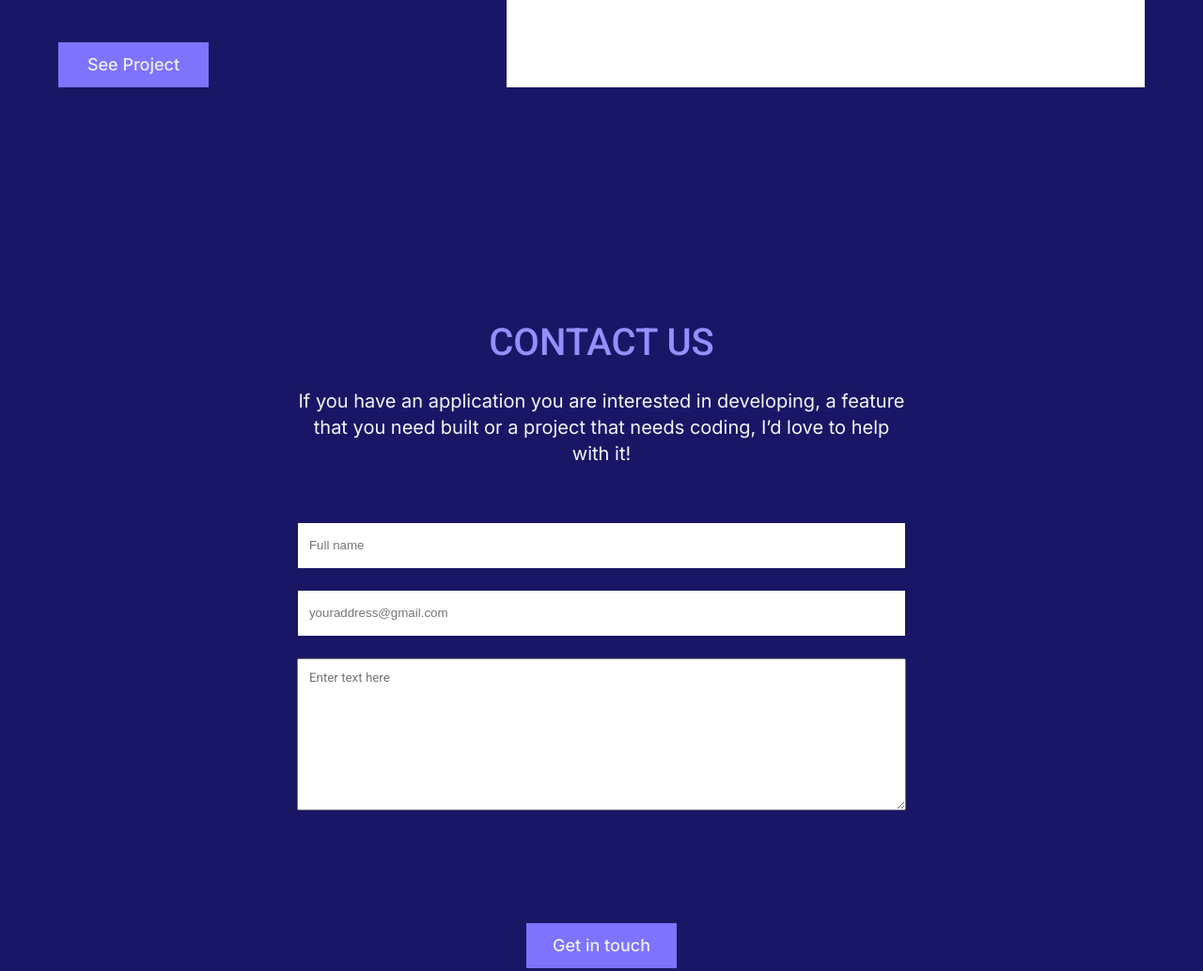
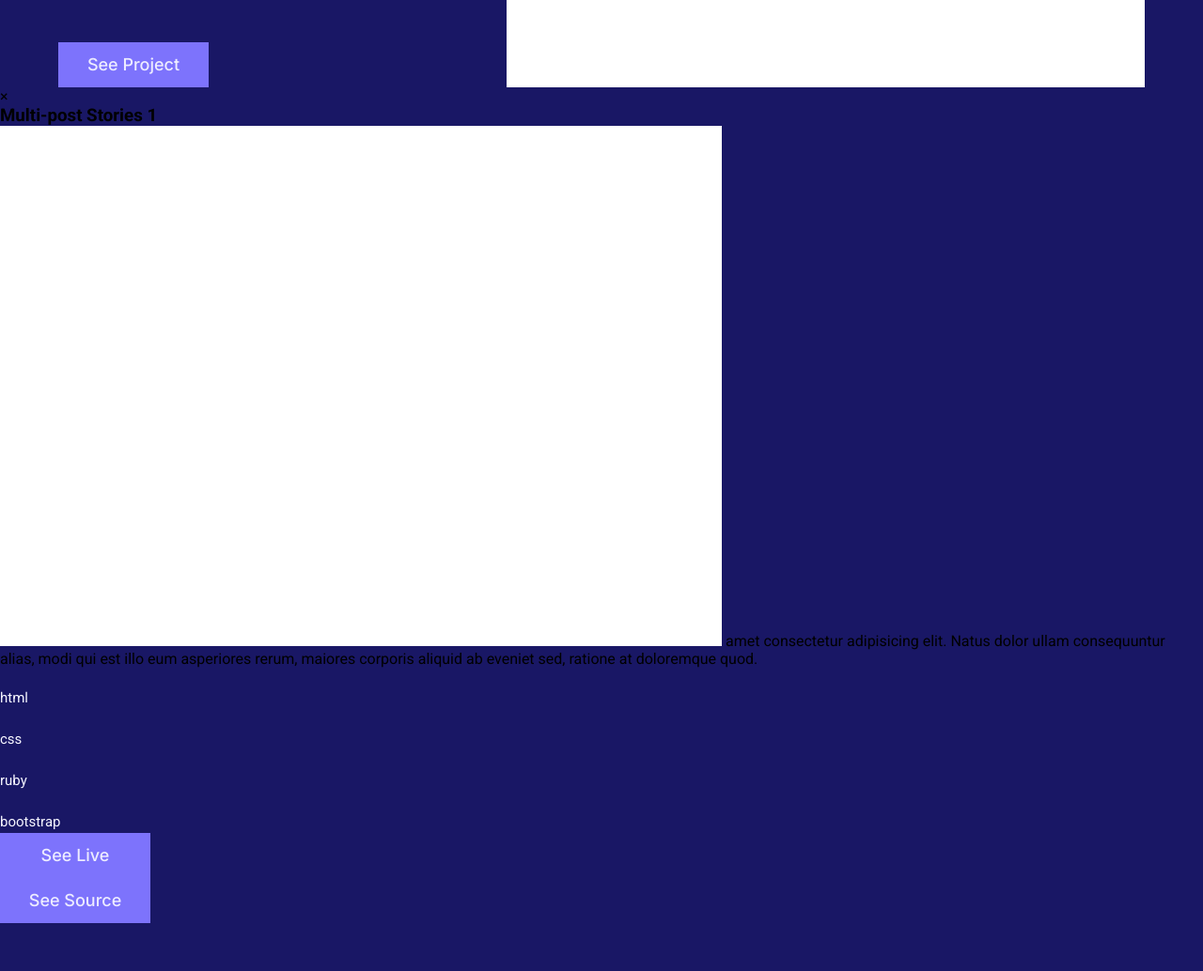
Before and after one commit to NataliaPoletaeva/Portfolio, a plain HTML site: page index.html in a window 1280 px wide. Shown: the part 3655-4689 px from the top of the page at 94% size. Drawn offline with Linux system fonts and the light colour scheme.

Commit message:
Add markup and javascript for pop-up

```diff
--- a/index.html
+++ b/index.html
@@ -247,6 +247,28 @@
                         </div>
                     </div>
                 </div>
+                <div class="pop-container">
+                    <div class="pop-overlay">
+                        <div class="pop-content">
+                            <span class="close-button">&times</span>
+                            <h3 class="pop-heading">Multi-post Stories 1</h3>
+                            <img class="pop-img" src="Img Placeholder.png" alt="Project 1">
+                                amet consectetur adipisicing elit. Natus dolor ullam consequuntur alias, modi qui est
+                                illo eum asperiores rerum, maiores corporis aliquid ab eveniet sed, ratione at
+                                doloremque quod.
+                            </p>
+                            <ul class="pop-techs">
+<li class="pop-tech">html</li>
+                                <li class="pop-tech">css</li>
+                                <li class="pop-tech">ruby</li>
+                                <li class="pop-tech">bootstrap</li>
+                            </ul>
+                            <button class="pop-live" type="button">See Live</button>
+                            <button class="pop-source" type="button">See Source</button>
+                        </div>
+                    </div>
+                </div>
+
             </section>
         </main>
         <footer>
--- a/js/pop-window.js
+++ b/js/pop-window.js
@@ -36,3 +36,17 @@ const arrProject = [
         srcBtn: "https://github.com/NataliaPoletaeva/Portfolio"
     }
 ]
+
+const techProject = document.querySelector(".pop-container");
+const popBtn = document.querySelectorAll(".see-project");
+const closeBtn = document.querySelector(".close-button");
+
+popBtn.forEach(function (popBtn) {
+  popBtn.addEventListener("click", () => {
+    if (techProject.style.display === "none") {
+      techProject.style.display = "block";
+    } else {
+      techProject.style.display = "none";
+    }
+  });
+});
```
